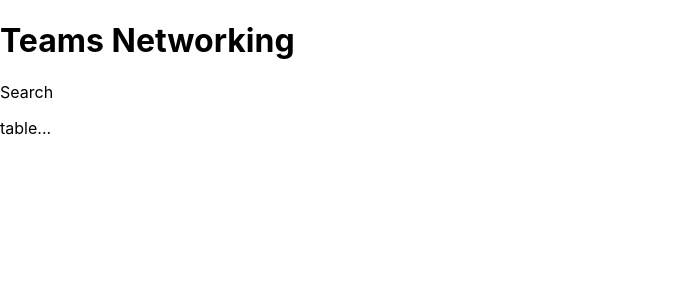
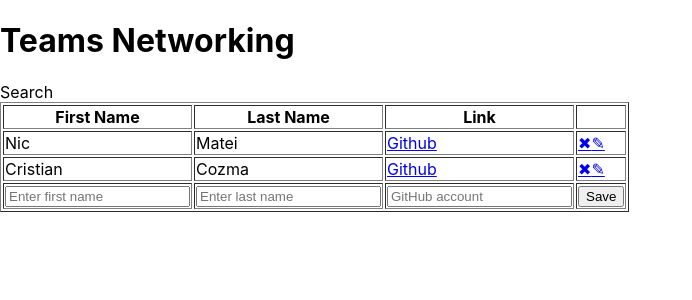
Before and after one commit to CristiCozma/teams-networking-react, a React (Create React App) app: page / in a window 1280 px wide. Shown: the top 300 px of the page, without its empty margins (0-692 px from the left). Built offline with nearby package versions, Linux system fonts and the light colour scheme.

Commit message:
table with data added

```diff
--- a/src/App.js
+++ b/src/App.js
@@ -1,11 +1,27 @@
 import './App.css';
+import { PersonsTable } from "./PersonsTable";
+
+let teams = [
+  {
+    "id": "abcdef1610310163146",
+    "firstName": "Nic",
+    "lastName": "Matei",
+    "gitHub": "nmatei"
+  },
+  {
+    "id": "qhejbm1610993148257",
+    "firstName": "Cristian",
+    "lastName": "Cozma",
+    "gitHub": "CristiCozma"
+  }
+];
 
 function App() {
   return (
     <div>
       <h1>Teams Networking</h1>
       <div>Search</div>
-      <p>table...</p>
+      <PersonsTable teams={teams} />
     </div>
   );
 }
--- /dev/null
+++ b/src/PersonsTable.js
@@ -0,0 +1,34 @@
+export const PersonsTable = (props) => (
+    <table border="1">
+
+        <thead>
+            <tr>
+                <th>First Name</th>
+                <th>Last Name</th>
+                <th>Link</th>
+                <th></th>
+            </tr>
+        </thead>
+        <tbody>
+            {props.teams.map((team, index) => (
+                <tr key={index}>
+                    <td>{team.firstName}</td >
+                    <td>{team.lastName}</td>
+                    <td><a target="_blank" href={team.gitHub}>Github</a></td>
+                    <td>
+                        <a href="#" class="delete-row" data-id="{person.id}">&#10006;</a>
+                        <a href="#" class="edit-row" data-id="{person.id}">&#9998;</a>
+                    </td>
+                </tr>
+            ))}
+        </tbody>
+        <tfoot>
+            <tr>
+                <td><input type="text" placeholder="Enter first name" name="firstName" /></td>
+                <td><input type="text" placeholder="Enter last name" name="lastName" /></td>
+                <td><input type="text" placeholder="GitHub account" name="gitHub" /></td>
+                <td><button>Save</button></td>
+            </tr>
+        </tfoot>
+    </table>
+);
```
